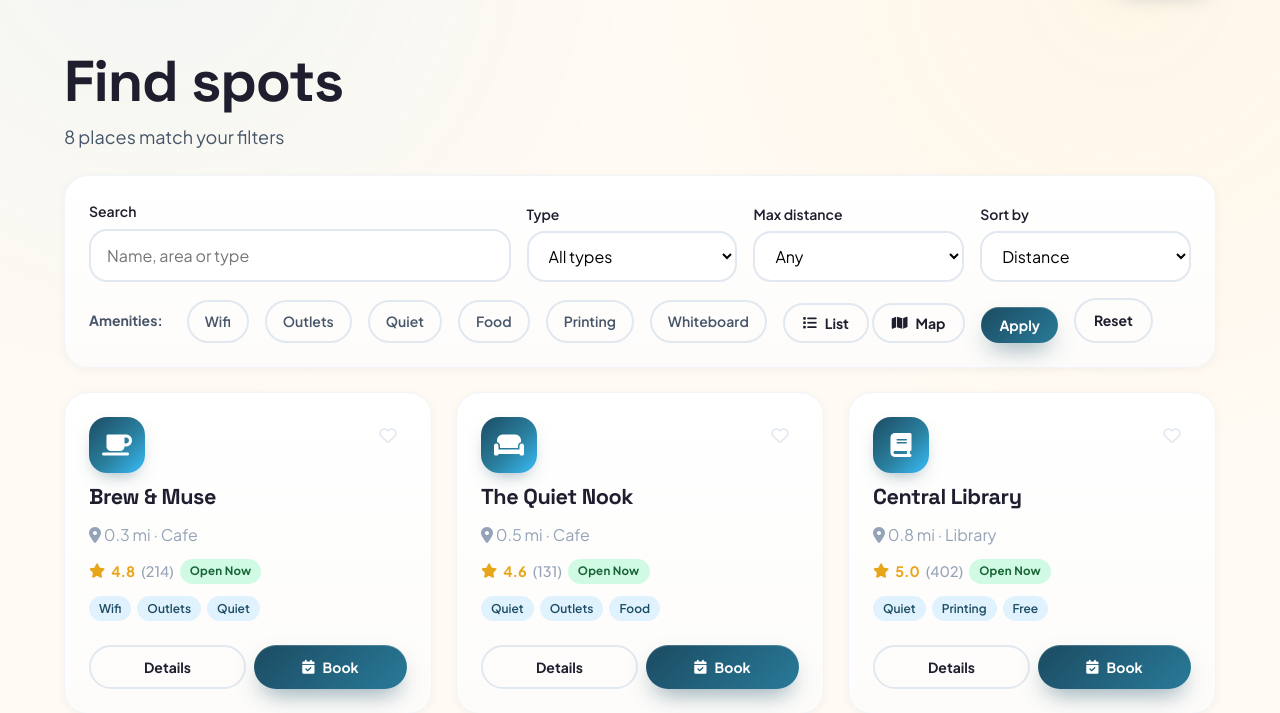
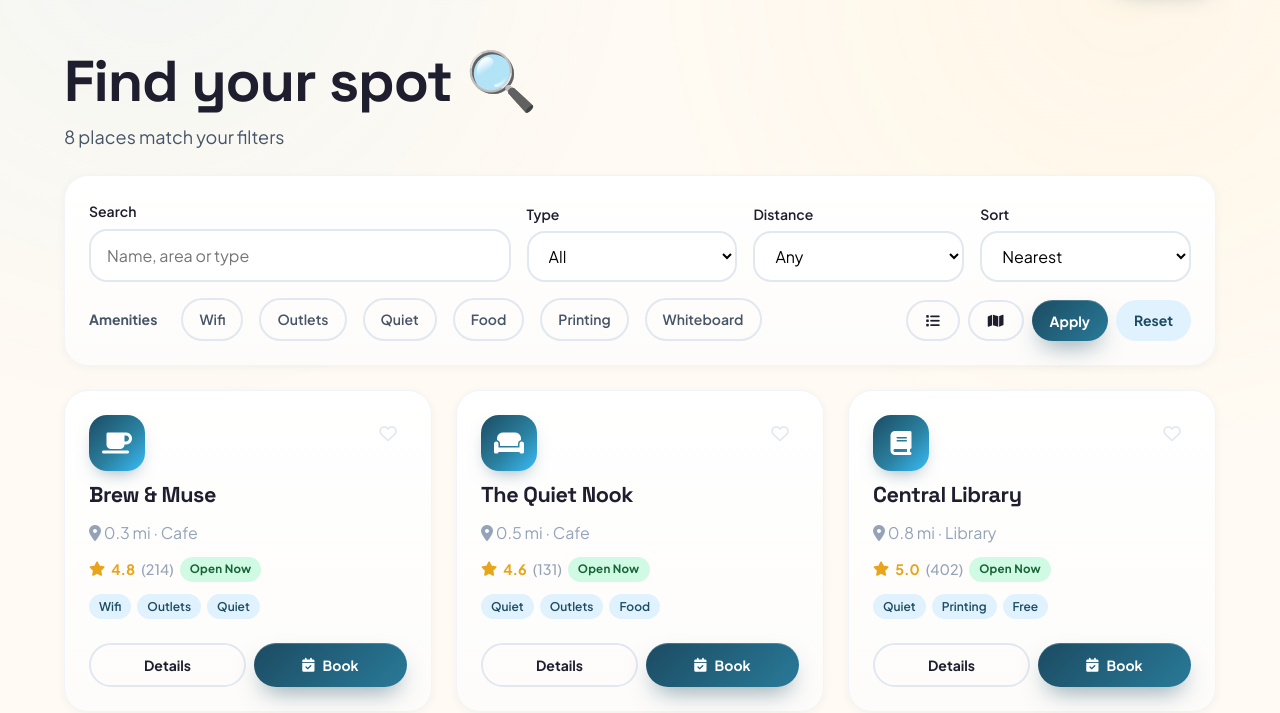
Before and after one commit to Oririne/study_spot, a Flask app: page /spots in a window 1280 px wide. Shown: the part 69-782 px from the top of the page. Run offline with Flask 3, Linux system fonts and the light colour scheme; data comes from the database, SQL or seed files in the repository.

Commit message:
Update spots.html

```diff
--- a/templates/spots.html
+++ b/templates/spots.html
@@ -1,9 +1,13 @@
 {% extends "base.html" %}
 {% block page %}spots{% endblock %}
 {% block title %}Find spots · Study Spot{% endblock %}
+
 {% block content %}
+<!-- Leaflet CSS -->
+<link rel="stylesheet" href="https://unpkg.com/leaflet@1.9.4/dist/leaflet.css" />
+
 <div class="page-head">
-  <h1>Find spots</h1>
+  <h1>Find your spot 🔍</h1>
   <p>{{ spots|length }} place{{ '' if spots|length == 1 else 's' }} match your filters</p>
 </div>
 
@@ -16,94 +20,121 @@
     <div class="field">
       <label>Type</label>
       <select name="type">
-        <option value="">All types</option>
-        {% for t in types %}
-          <option value="{{ t }}" {{ 'selected' if ftype == t }}>{{ t }}</option>
-        {% endfor %}
+        <option value="">All</option>
+        {% for t in types %}<option value="{{ t }}" {{ 'selected' if ftype == t }}>{{ t }}</option>{% endfor %}
       </select>
     </div>
     <div class="field">
-      <label>Max distance</label>
+      <label>Distance</label>
       <select name="max_distance">
         <option value="">Any</option>
-        {% for d in [0.5, 1, 2, 3] %}
-          <option value="{{ d }}" {{ 'selected' if max_dist == d|string }}>under {{ d }} mi</option>
-        {% endfor %}
+        {% for d in [0.5, 1, 2, 3] %}<option value="{{ d }}" {{ 'selected' if max_dist == d|string }}>&lt; {{ d }} mi</option>{% endfor %}
       </select>
     </div>
     <div class="field">
-      <label>Sort by</label>
+      <label>Sort</label>
       <select name="sort">
-        <option value="distance" {{ 'selected' if sort == 'distance' }}>Distance</option>
-        <option value="rating" {{ 'selected' if sort == 'rating' }}>Rating</option>
+        <option value="distance" {{ 'selected' if sort == 'distance' }}>Nearest</option>
+        <option value="rating" {{ 'selected' if sort == 'rating' }}>Top rated</option>
         <option value="reviews" {{ 'selected' if sort == 'reviews' }}>Most reviewed</option>
       </select>
     </div>
   </div>
-
-  <div class="filter-row amenities">
-    <span class="filter-label">Amenities:</span>
+  <div class="filter-row">
+    <span class="filter-label">Amenities</span>
     {% for a in AMENITIES %}
       <label class="chip-check">
         <input type="checkbox" name="amenity" value="{{ a }}" {{ 'checked' if a in amen }} />
         <span>{{ a }}</span>
       </label>
     {% endfor %}
-    <div class="view-toggle">
+    <div style="margin-left:auto; display:flex; gap:8px;">
       <input type="hidden" name="view" id="view-input" value="{{ view }}" />
-      <button type="button" class="btn btn-outline btn-sm {{ 'active' if view == 'list' }}" data-view="list"><i class="fas fa-list"></i> List</button>
-      <button type="button" class="btn btn-outline btn-sm {{ 'active' if view == 'map' }}" data-view="map"><i class="fas fa-map"></i> Map</button>
+      <button type="button" class="btn btn-outline btn-sm {{ 'active' if view == 'list' }}" data-view="list"><i class="fas fa-list"></i></button>
+      <button type="button" class="btn btn-outline btn-sm {{ 'active' if view == 'map' }}" data-view="map"><i class="fas fa-map"></i></button>
+      <button class="btn btn-primary btn-sm" type="submit">Apply</button>
+      <a class="btn btn-ghost btn-sm" href="{{ url_for('spots') }}">Reset</a>
     </div>
-    <button class="btn btn-primary btn-sm" type="submit">Apply</button>
-    <a class="btn btn-outline btn-sm" href="{{ url_for('spots') }}">Reset</a>
   </div>
 </form>
 
 {% if not spots %}
   <div class="empty-state">
-    <i class="fas fa-magnifying-glass"></i>
+    <svg viewBox="0 0 120 120"><circle cx="60" cy="60" r="46" fill="#e0f2fe"/><text x="60" y="75" text-anchor="middle" font-size="46">🔎</text></svg>
     <h3>No spots match those filters</h3>
     <p>Try widening the distance or clearing an amenity.</p>
     <a class="btn btn-primary" href="{{ url_for('spots') }}">Clear filters</a>
   </div>
 {% else %}
-
   {% if view == 'map' %}
-  <div class="map-mock" id="map">
-    <div class="map-grid"></div>
-    {% for spot in spots %}
-      <button class="map-pin" data-target="spot-{{ spot.id }}"
-              style="left: {{ spot.lng }}%; top: {{ spot.lat }}%;"
-              title="{{ spot.name }}">
-        <i class="fas {{ spot.icon }}"></i>
-      </button>
-    {% endfor %}
-    <p class="map-note">Illustrative map — tap a pin to jump to the spot.</p>
-  </div>
+    <!-- Real Map Container -->
+    <div id="real-map" class="real-map"></div>
   {% endif %}
 
   <div class="spot-grid">
-    {% for spot in spots %}
-      {% include "_spot_card.html" %}
-    {% endfor %}
+    {% for spot in spots %}{% include "_spot_card.html" %}{% endfor %}
   </div>
 {% endif %}
 {% endblock %}
 
 {% block scripts %}
+<!-- Leaflet JS -->
+<script src="https://unpkg.com/leaflet@1.9.4/dist/leaflet.js"></script>
 <script>
+  // View toggle logic
   document.querySelectorAll('[data-view]').forEach(btn => {
     btn.addEventListener('click', () => {
       document.getElementById('view-input').value = btn.dataset.view;
       btn.closest('form').submit();
     });
   });
-  document.querySelectorAll('.map-pin').forEach(pin => {
-    pin.addEventListener('click', () => {
-      const el = document.getElementById(pin.dataset.target);
-      if (el) { el.scrollIntoView({behavior:'smooth', block:'center'}); el.classList.add('flash-highlight');
-        setTimeout(()=>el.classList.remove('flash-highlight'), 1400); }
+
+  // Map initialization
+  document.addEventListener('DOMContentLoaded', () => {
+    const mapEl = document.getElementById('real-map');
+    if (!mapEl) return;
+
+    // Get the Hanoi spots data safely from Flask
+    const spotsData = {{ spots_map | tojson }};
+    if (!spotsData || spotsData.length === 0) return;
+
+    // 1. Center exactly on Hanoi (Hoan Kiem Lake area)
+    const hanoiCenter = [21.0285, 105.8542];
+    const map = L.map('real-map').setView(hanoiCenter, 14);
+
+    // 2. Use ESRI World Street Map (Highly reliable, no API key needed)
+    L.tileLayer('https://server.arcgisonline.com/ArcGIS/rest/services/World_Street_Map/MapServer/tile/{z}/{y}/{x}', {
+      maxZoom: 19,
+      attribution: 'Tiles &copy; Esri &mdash; Source: Esri, i-cubed, USDA, USGS, AEX, GeoEye, Getmapping, Aerographics, IGN, IGP, UPR-EGP, and the GIS User Community'
+    }).addTo(map);
+
+    // 3. FIX FOR GREY MAP: Force Leaflet to recalculate the container size
+    setTimeout(() => { map.invalidateSize(); }, 200);
+
+    // 4. Add the study spots as markers
+    const bounds = [];
+    spotsData.forEach(spot => {
+      const marker = L.marker([spot.lat, spot.lng]).addTo(map);
+
+      // Popup styling
+      marker.bindPopup(`
+        <div style="min-width: 180px; font-family: 'Plus Jakarta Sans', sans-serif;">
+          <h4 style="margin: 0 0 4px; font-size: 1rem; color: #1e1e2f;">${spot.name}</h4>
+          <p style="margin: 0 0 6px; font-size: 0.8rem; color: #64748b;">${spot.type} · ${spot.walk}</p>
+          <div style="font-size: 0.85rem; color: #e8a519; font-weight: bold;">
+            ★ ${spot.rating} <span style="color: #94a3b8; font-weight: normal;">(${spot.reviews})</span>
+          </div>
+          <a href="/spots/${spot.id}" style="display: inline-block; margin-top: 8px; font-size: 0.8rem; font-weight: bold; color: #1c4b62; text-decoration: none;">View details &rarr;</a>
+        </div>
+      `);
+
+      bounds.push([spot.lat, spot.lng]);
     });
+
+    // 5. Zoom to fit all Hanoi study spots nicely
+    if (bounds.length > 1) {
+      map.fitBounds(bounds, { padding: [50, 50] });
+    }
   });
 </script>
 {% endblock %}
```
